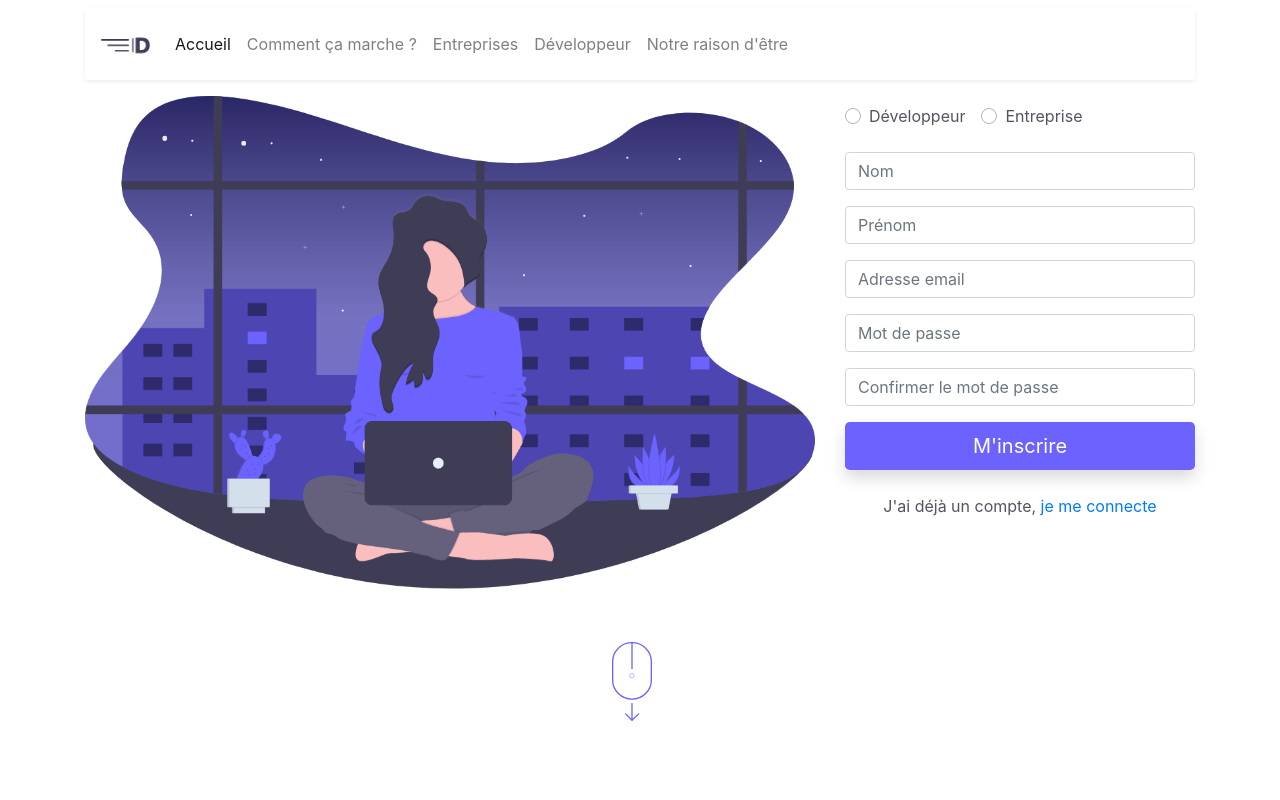
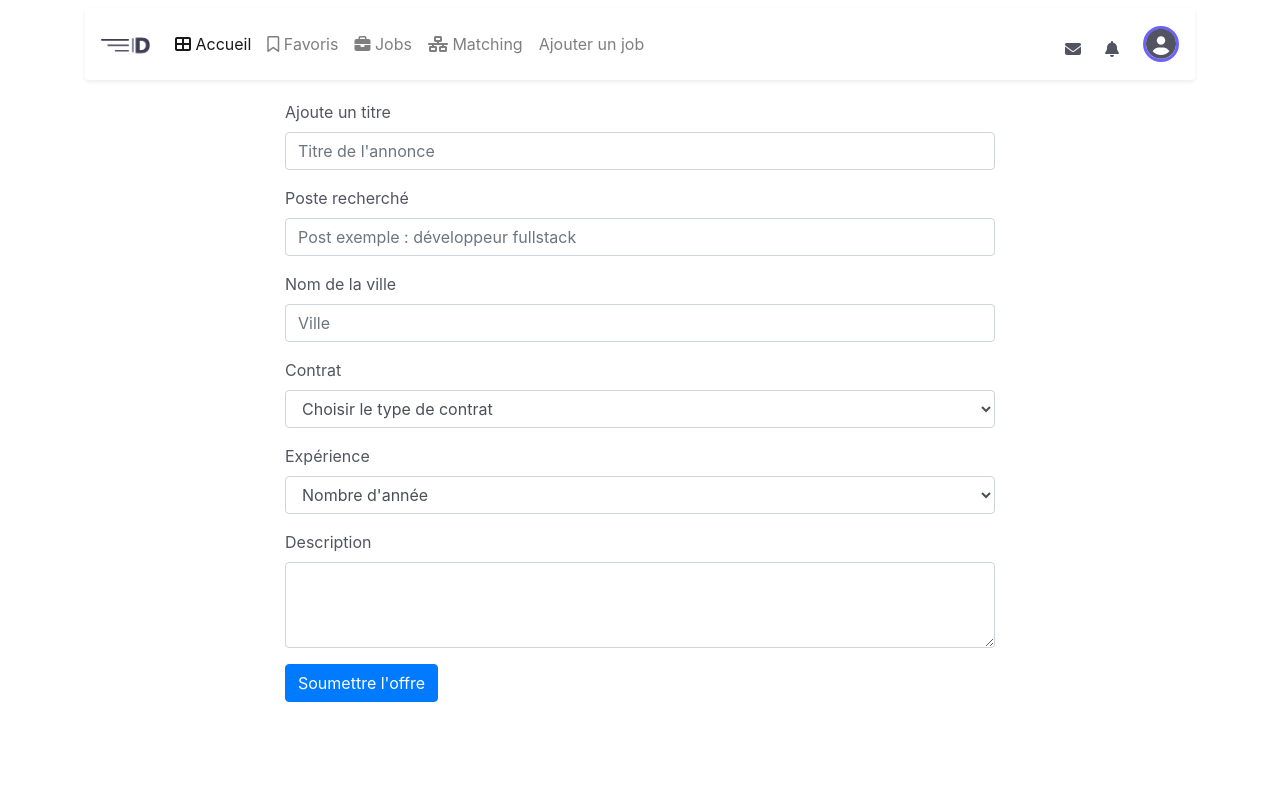
Before and after one commit to Armand-Bpp/dev_matching_front, a React (Create React App) app: page /addjobs in a window 1280 px wide. Shown: the top 800 px of the page. Built offline with nearby package versions, Linux system fonts and the light colour scheme.

Commit message:
new update

```diff
--- a/package.json
+++ b/package.json
@@ -9,6 +9,7 @@
     "@testing-library/user-event": "^7.2.1",
     "bootstrap": "^4.4.1",
     "react": "^16.12.0",
+    "react-bootstrap": "^1.0.0-beta.16",
     "react-dom": "^16.12.0",
     "react-router-dom": "^5.1.2",
     "react-scripts": "3.3.1",
--- a/src/App.css
+++ b/src/App.css
@@ -11,6 +11,12 @@
   .App-logo {
     animation: App-logo-spin infinite 20s linear;
   }
+}
+
+.fa-user-circle{
+  font-size: 30px;
+  border: solid #6C63FF;
+  border-radius: 50%;
 }
 
 
--- a/src/App.js
+++ b/src/App.js
@@ -7,6 +7,7 @@ import ListJobs from './components/pages/ListJobs';
 import Matching from './components/pages/Matching';
 import Favorites from './components/pages/Favorites';
 import ProfilDev from './components/pages/ProfilDev';
+import AddJobs from './components/pages/AddJobs';
 import { BrowserRouter as Router, Route, Link, Switch } from 'react-router-dom';
 
 import './App.css';
@@ -22,6 +23,9 @@ function App() {
                   </Route>
                   <Route path="/listjobs">
                     <ListJobs/>
+                  </Route>
+                  <Route path="/addjobs">
+                    <AddJobs/>
                   </Route>
                   <Route path="/matching">
                     <Matching/>
--- a/src/components/core/Navbar.js
+++ b/src/components/core/Navbar.js
@@ -14,18 +14,26 @@ class Navbar extends React.Component {
                     <div className="collapse navbar-collapse" id="navbarNav">
                         <ul className="navbar-nav">
                         <li className="nav-item active">
-                            <a className="nav-link" href="#">Accueil <span className="sr-only">(current)</span></a>
+                            <a className="nav-link" href="#"><i class="fas fa-th-large"></i> Accueil <span className="sr-only">(current)</span></a>
                         </li>
                         <li className="nav-item">
-                            <a className="nav-link" href="favorites">Favoris</a>
+                            <a className="nav-link" href="favorites"><i class="far fa-bookmark"></i> Favoris</a>
                         </li>
                         <li className="nav-item">
-                            <a className="nav-link" href="listjobs">Jobs</a>
+                            <a className="nav-link" href="listjobs"><i class="fas fa-briefcase"></i> Jobs</a>
                         </li>
                         <li className="nav-item">
-                            <a className="nav-link" href="matching">Matching</a>
+                            <a className="nav-link" href="matching"><i class="fas fa-network-wired"></i> Matching</a>
+                        </li>
+                        <li className="nav-item">
+                            <a className="nav-link" href="addjobs">Ajouter un job</a>
                         </li>
                         </ul>
+                        <div className="ml-auto">
+                            <i class="fas fa-envelope mr-4"></i>
+                            <i class="fas fa-bell mr-4"></i>
+                            <i class="fas fa-user-circle"></i>
+                        </div>
                     </div>
                 </nav>
             </div>
--- /dev/null
+++ b/src/components/pages/Add.css
@@ -0,0 +1,3 @@
+.add{
+    margin-top: 100px;
+}
--- /dev/null
+++ b/src/components/pages/AddJobs.js
@@ -0,0 +1,66 @@
+import React from 'react';
+import Navbar from '../core/Navbar';
+import Add from '../pages/Add.css';
+
+
+class AddJobs extends React.Component {
+
+    render(){
+        return(
+            <div className="container">
+                <div className="">
+                    <Navbar />
+                </div>
+                <div className="add col-12 col-md-8 col-lg-8 mr-auto ml-auto">
+                    <form>
+                        <div className="form-group">
+                            <label for="exampleFormControlInput1">Ajoute un titre</label>
+                            <input type="text" class="form-control" id="exampleFormControlInput1" placeholder="Titre de l'annonce" />
+                        </div>
+                        <div className="form-group">
+                            <label for="exampleFormControlInput1">Poste recherché</label>
+                            <input type="text" class="form-control" id="exampleFormControlInput1" placeholder="Post exemple : développeur fullstack" />
+                        </div>
+                        <div className="form-group">
+                            <label for="exampleFormControlInput1">Nom de la ville</label>
+                            <input type="text" class="form-control" id="exampleFormControlInput1" placeholder="Ville" />
+                        </div>
+                        <div class="form-group">
+                            <label for="exampleFormControlSelect1">Contrat</label>
+                            <select className="form-control" id="exampleFormControlSelect1">
+                                <option>Choisir le type de contrat</option>
+                                <option>Stage</option>
+                                <option>CDI</option>
+                                <option>CDD</option>
+                                <option>Interim</option>
+                            </select>
+                        </div>
+                        <div class="form-group">
+                            <label for="exampleFormControlSelect1">Expérience</label>
+                            <select className="form-control" id="exampleFormControlSelect1">
+                                <option>Nombre d'année</option>
+                                <option>1</option>
+                                <option>2</option>
+                                <option>3</option>
+                                <option>4</option>
+                                <option>5</option>
+                                <option>6</option>
+                                <option>7</option>
+                                <option>8</option>
+                                <option>9</option>
+                                <option>10</option>
+                            </select>
+                        </div>
+                        <div class="form-group">
+                            <label for="exampleFormControlTextarea1">Description</label>
+                            <textarea className="form-control" id="exampleFormControlTextarea1" rows="3"></textarea>
+                        </div>
+                        <button type="submit" class="btn btn-primary">Soumettre l'offre</button>
+                    </form>
+                </div>
+
+            </div>
+        )
+    }
+}
+export default AddJobs;
```
Also changed, not shown: 1 other file (tests, documents, lock files or other folders).
